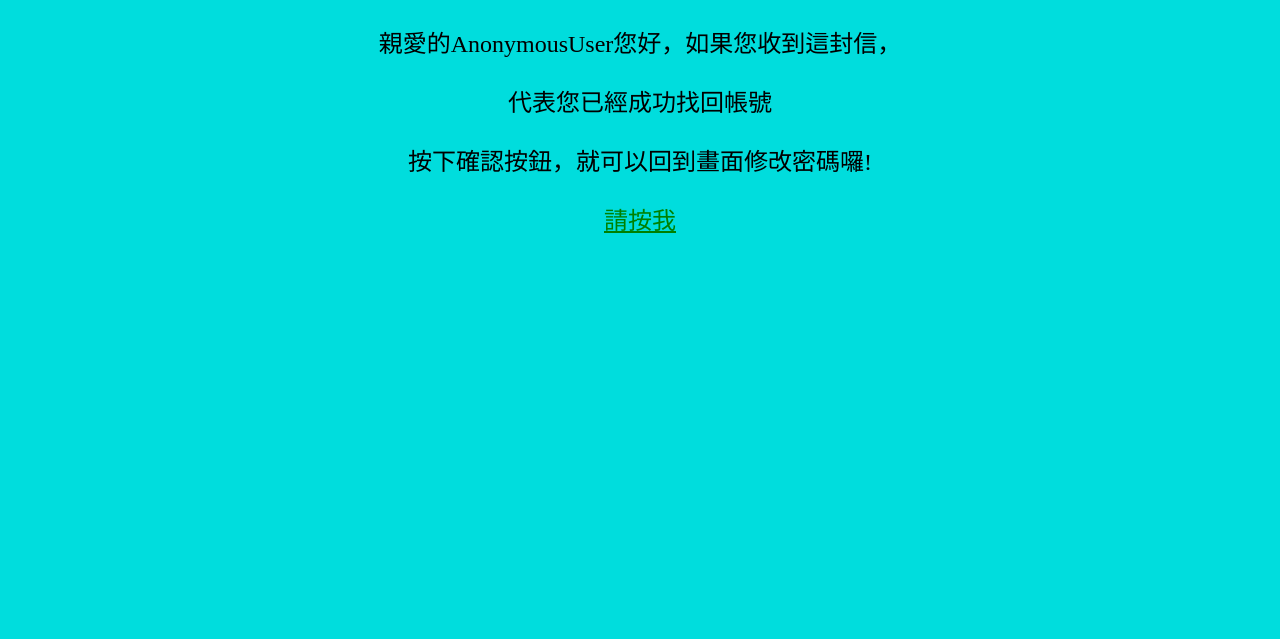
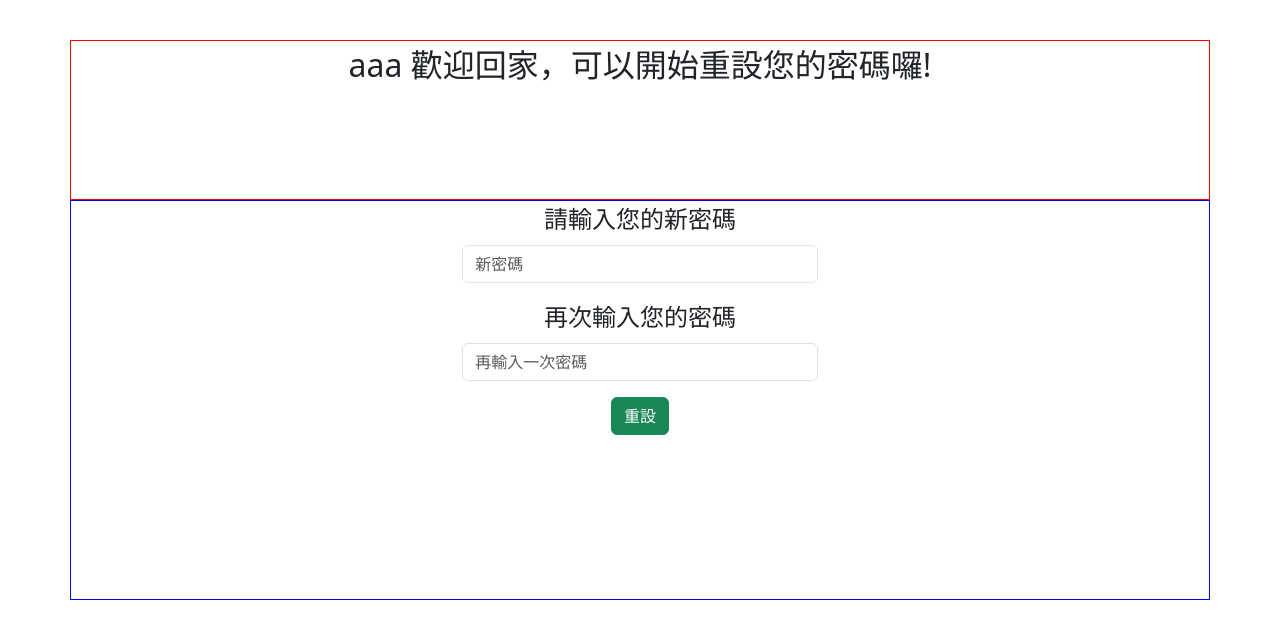
Before and after one commit to kinqston34/web_system, a Django app: page /web_app/test in a window 1280 px wide. Shown: the top 639 px of the page. Run offline with Django 5.2, Linux system fonts and the light colour scheme; parts of the project's set-up code (start-up, migrations or seed data) failed here and were passed over; some libraries are stand-ins or nearby versions.

Commit message:
修改密碼功能(完成) v1

```diff
--- a/templates/forget_email.html
+++ b/templates/forget_email.html
@@ -20,7 +20,7 @@
         <div class="row">
             <div class="col" style="text-align:center;">
 
-                <a style="color:green;font-size:24px" href="https://210c-218-161-97-197.ngrok-free.app/web_app/login/forget_mail_vertified/{{rand}}/">請按我</a>
+                <a style="color:green;font-size:24px" href="https://30da-218-161-97-197.ngrok-free.app/web_app/login/forget_mail_vertified/{{rand}}/">請按我</a>
 
             </div>
         </div>
--- a/templates/forget_password.html
+++ b/templates/forget_password.html
@@ -15,7 +15,11 @@
     <header class="header container">
         <div class="row">
             <div class="col ">
-                親愛的會員您好，請遵循以下方式，重設您的密碼
+                {% if token == True %}
+                    {{user}} 歡迎回家，可以開始重設您的密碼囉!
+                {% else %}
+                    親愛的會員您好，請遵循以下方式，重設您的密碼
+                {% endif %}
             </div>
         </div>
     </header>
@@ -24,6 +28,9 @@
 
         {% block main %}{% endblock main %}
 
+        {%if token == False %}
+        <div class="text-center text-danger mt-3 fs-4">驗證失敗請再輸入一次</div>
+        {% endif %}
     </main>
 </body>
 </html>
--- a/templates/forget_password2.html
+++ b/templates/forget_password2.html
@@ -45,6 +45,42 @@
         </form>
     </div>
 </div>
+{% elif token == True %}
+<form action="{% url 'reset_password' %}" method="post">
+    {% csrf_token %}
+    <div class="row justify-content-center">
+        <div class="col-4 label_text">
+            <label for="password" class="form-label">請輸入您的新密碼</label>
+            <input type="text" class="form-control account" placeholder="新密碼" name="password"/>
+        </div>
+    </div>
+
+    <div class="row justify-content-center mt-3">
+        <div class="col-4 label_text">
+            <label for="again" class="form-label">再次輸入您的密碼</label>
+            <input type="text" class="form-control account" placeholder="再輸入一次密碼" name="again"/>
+        </div>
+    </div>
+
+    <div class="row justify-content-center mt-3">
+        <div class="col-2 text-center">
+            <button type="submit" class="btn btn-success" value="重設">重設</button>
+        </div>
+    </div>
+</form>
+{%if error == True %}
+    <div class="row justify-content-center mt-3">
+        <div class="col text-center text-danger fs-4">
+            新密碼與再次輸入密碼不同
+        </div>
+    </div>
+{% elif error == "more" %}
+    <div class="row justify-content-center mt-3">
+        <div class="col text-center text-danger fs-4">
+            密碼不能超過20個字
+        </div>
+    </div>
+{% endif %}
 
 {% else %}
 
@@ -53,7 +89,7 @@
             <form action="{% url 'forget_password' %}" method="post">
                 {% csrf_token %}
                 <label for="account" class="form-label">請輸入您的帳號</label>
-                <input type="text" class="form-control account" placeholder="您曾經註冊過的帳號" name="user"> </div>
+                <input type="text" class="form-control account" placeholder="您曾經註冊過的帳號" name="user"/>
         </div>
     </div>
 
--- a/web_app/forms.py
+++ b/web_app/forms.py
@@ -41,6 +41,10 @@
         #     return False
         return password
 
+class ResetPasswordForm(forms.Form):
+    password = forms.CharField(max_length=20,widget=forms.PasswordInput())
+    again = forms.CharField(max_length=20,widget=forms.PasswordInput())
+
 class PictureForm(forms.Form):
     filename = forms.CharField(max_length=30)
     picture = forms.ImageField(allow_empty_file=False)
--- a/web_app/urls.py
+++ b/web_app/urls.py
@@ -7,21 +7,34 @@
 urlpatterns = [
     # TemplateView.as_view (extra_context={'login': "illegal"})
     # url(r"^index/",views.index,name="index"),
+    #======測試======#
     url(r"^test",views.test,name="test"),
+
+    #======index======#
     url(r"^index/$",TemplateView.as_view(template_name="index.html"),name="index"),
     url(r"^index/IThome/(?P<type>\w+)?",IndexCardView.as_view(),name= "IThome"),
     url(r"^index/TechNews/(?P<type>\w+)?",IndexCardView.as_view(),name= "TechNews"),
+
+    #======login======#
     url(r"^login/$",views.login,name="login"),
+    url(r"^logout/",views.logout,name="logout"),
+
+    #======register======#
     url(r"^login/?$",views.register_success,name="register_success"),
+    # url(r"^register/(?P<register>)*",views.register,name="register"),
+    url(r"^register/",views.register,name="register"),
+
+    #======login/forget_password======#
     url(r"^login/forget_password/",views.forget_password,name="forget_password"),
-    url(r"^login/forget_mail_vertified/(\d+)/",views.forget_email_vertified,name="forget_email_vertified"),
+    url(r"^login/forget_mail_vertified/(?P<rand>\w+)/",views.forget_email_vertified,name="forget_email_vertified"),
     url(r"^login/forget_email/*",views.send_forget_email,name="forget_email"),
-    url(r"^logout/",views.logout,name="logout"),
+    url(r"^login/reset_password/",views.reset_password,name="reset_password"),
+
+    #======home/後台 ======#
     url(r"^home/",views.home,name="home"),
     url(r"^home_list/",views.Homelist.as_view(),name="home_list"),
-    # url(r"^register/(?P<register>)*",views.register,name="register"),
-    url(r"^register/",views.register,name="register"),
+
+    #====== 照片上傳 ======#
     url(r"^picture/",views.pictureupdate,name="pictureupdate"),
 
-
 ]
--- a/web_app/views.py
+++ b/web_app/views.py
@@ -1,7 +1,7 @@
 from typing import Any
 from django.shortcuts import render,redirect,HttpResponse
 from web_app.models import Visitor,Picture
-from web_app.forms import LoginForm,RegiesterForm,PictureForm
+from web_app.forms import LoginForm,RegiesterForm,PictureForm,ResetPasswordForm
 from django.urls import reverse
 from django.views.generic import TemplateView,ListView
 from django.core.mail import send_mail,EmailMessage
@@ -47,9 +47,9 @@
         content["data"] = news.news_django_used()
         content["newsname"] = news.__str__
         return content
-
+#==============  function =================#
 def test(request,type=None):
-    return render(request,"forget_email.html")
+    return render(request,"forget_password2.html",{"token":True,"user":"aaa"})
 
 def index_card(request):
     request.get_full_path_info()
@@ -76,6 +76,10 @@
     else:
         if 'login_id' in request.COOKIES :
             return redirect('home')
+        if 'modify_password' in request.COOKIES and request.COOKIES['modify_password'] == "success":
+            responese = render(request,"login.html",{"modify":"success"})
+            responese.delete_cookie("modify_password")
+            return responese
         return render(request,"login.html")
 
 def logout(request):
@@ -90,7 +94,7 @@
         return res
     else:
         return redirect("index")
-
+#============== 忘記密碼 =================#
 def forget_password(request):
 
     if request.method == "POST":
@@ -102,17 +106,45 @@
             #寄發修改密碼帳戶確認驗證信
             username = [True,data.user]
             send_forget_email(request,data.user)    #傳送email
+            # print(request.session['rand'])
         return render(request,"forget_password2.html",{"user":username})
+
+    elif "token" in request.COOKIES and request.COOKIES['token'] == "False":
+        respone = render(request,"forget_password2.html",{"token":False})
+        respone.delete_cookie("token")
+        return respone
     else:
         return render(request,"forget_password2.html")
 
-def forget_email_vertified(request):
-    print(request.session['rand'])
-    print(request.session)
-    if request.session['rand'] :
-        return HttpResponse("驗證成功")
+def forget_email_vertified(request,rand):
+    # print(request.session['rand'])
+    if request.session['rand'] == rand:   #驗證信成功
+        user = request.session["user"]
+        return render(request,"forget_password2.html",{"token":True,"user":user})
     else:
-        return redirect("forget_password")
+        responese = redirect("forget_password")   #驗證信失敗
+        responese.set_cookie("token","False")
+        return responese
+
+def reset_password(request):
+
+    if request.method == "POST":
+        user = request.session["user"]
+        form = ResetPasswordForm(request.POST)
+        if form.is_valid():
+            password = form.cleaned_data['password']
+            again = form.cleaned_data['again']
+            if password != again :
+                return render(request,"forget_password2.html",{"token":True,"user":user,"error":True})
+            else:
+                data = Visitor.objects.get(user=user)
+                data.password = password
+                data.save()
+                respone = redirect("login")
+                respone.set_cookie("modify_password","success")
+                return respone
+        else:
+            return render(request,"forget_password2.html",{"token":True,"user":user,"error":"more"})
 
 def send_forget_email(request,user=None):
 
@@ -139,7 +171,7 @@
         user = request.session["user"]
         sendemail()
         return render(request,"forget_password2.html",{"user":[True,user]})
-
+#==============  home 後台 =================#
 def home(request):
 
     if request.COOKIES['login_id'] == "1":
@@ -148,7 +180,7 @@
     else:
         return redirect("login")
 
-
+#==============  註冊 =================#
 def register(request,register=None):
 
     if request.method == "POST":
@@ -187,9 +219,7 @@
         return render(request,"login.html",{"login":"register"})
     else:
         return HttpResponse("404")
-
-
-
+#==============  照片上傳 =================#
 def pictureupdate(request):
     saved = 1
     if request.method == "POST":
@@ -205,8 +235,7 @@
 
     return render(request,"picture.html",{"save":saved})
 
-
-
+#============== 資料庫 Visitor crud =================#
 def db_visitor_insert(user,password,name,email): #Visitor 新增資料
 
     visitor = Visitor()
--- a/web_system/settings.py
+++ b/web_system/settings.py
@@ -31,7 +31,7 @@
 
 STATICFILES_DIRS = (os.path.join(BASE_DIR,'static/'),)
 
-ALLOWED_HOSTS = ['127.0.0.1','localhost','210c-218-161-97-197.ngrok-free.app']
+ALLOWED_HOSTS = ['127.0.0.1','localhost','30da-218-161-97-197.ngrok-free.app']
 CSRF_TRUSTED_ORIGINS = ["https://*.ngrok-free.app"]
 
 # Application definition
```
Also changed, not shown: templates/login.html (+7 -3 lines), README.md, db.sqlite3.
